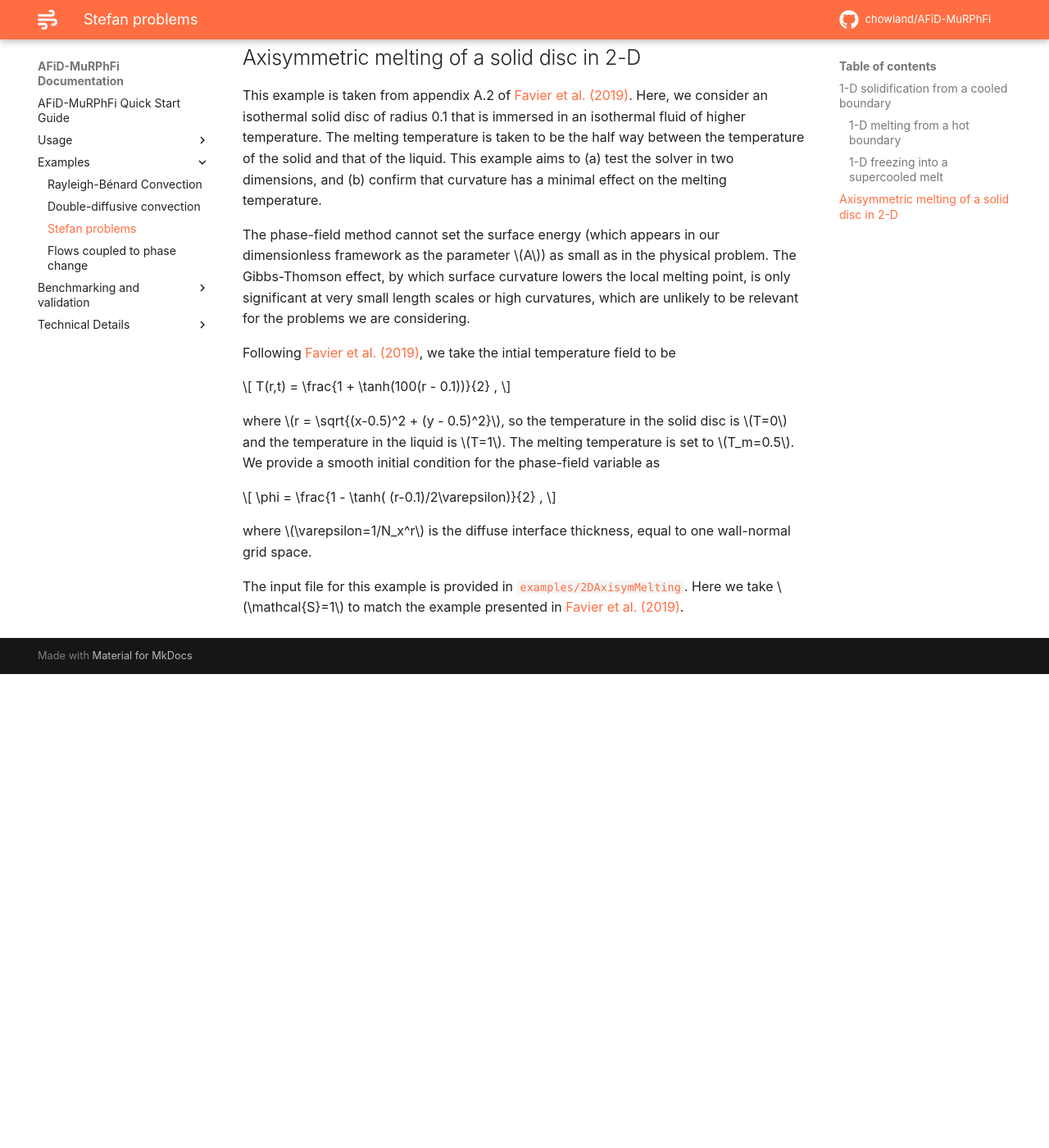
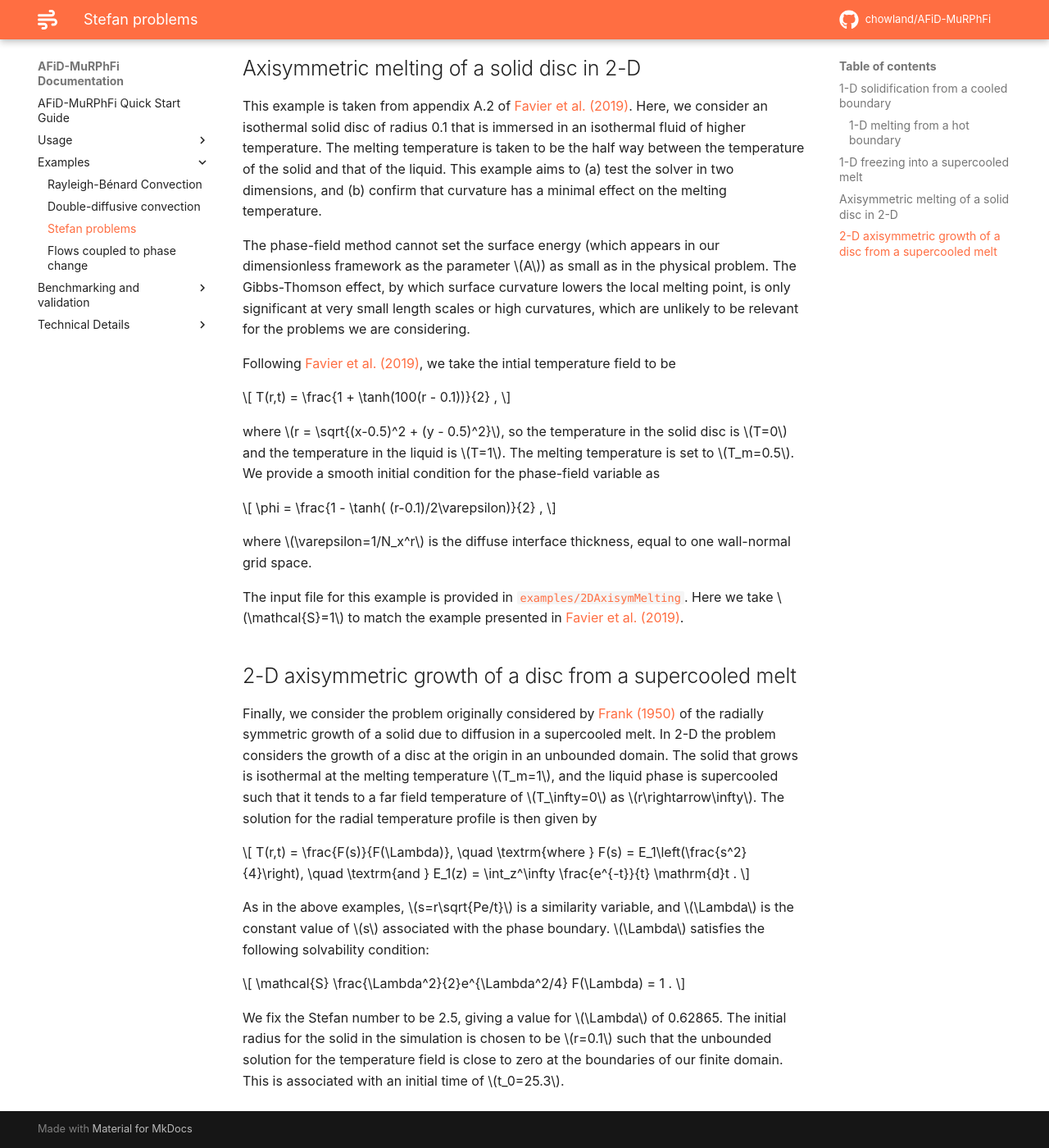
Before and after one commit to chowland/AFiD-MuRPhFi, an MkDocs documentation site: the page built from docs/examples/stefan.md, in a window 1280 px wide and 1400 px high, scrolled down 2173 px. Shown: the whole window at 82% size. Built offline with MkDocs 1.6.1 and Material for MkDocs 9.7.7, drawn with Linux system fonts in a browser that asks for light colours; nearby versions of some CDN libraries; comment, search, counter and statistics services are not loaded; before the commit the page ends 2995 px from its top, so only the background shows below that; some of the changed text lies outside the part shown.

Commit message:
Added details of 2-D s-cool growth

```diff
--- a/docs/examples/stefan.md
+++ b/docs/examples/stefan.md
@@ -52,11 +52,11 @@ The above initial condition can be used by simply mapping $T \rightarrow 1 - T$.
 
 The input file for this example is provided in [`examples/1DMelting`](https://github.com/chowland/AFiD-MuRPhFi/tree/main/examples/1DMelting).
 
-### 1-D freezing into a supercooled melt
+## 1-D freezing into a supercooled melt
 [Davis (2001)](https://doi.org/10.1017/CBO9780511546747) also presents an example where one-dimensional freezing occurs into a liquid that is initially at a temperature *below* the melting temperature.
 In this example, the liquid is initially at $T=0$ and the melting temperature is higher at $T_m=1$.
 As the system evolves, the solid occupies the domain $z<h(t)$ and remains isothermal at the melting temperature.
-In the liquid, a similarity solution can be derived by imposing the boundary condition $T\rightarrow 0$ as $x\rightarrow \infty$, using the same similarity variable $\eta=x/\sqrt{2\kappa t}$ as above:
+In the liquid, a similarity solution can be derived by imposing the boundary condition $T\rightarrow 0$ as $x\rightarrow \infty$, using the same similarity variable $\eta=x/2\sqrt{\kappa t}$ as above:
 
 $$
 T(\eta) = \frac{\mathrm{erfc}(\eta)}{\mathrm{erfc}(\Lambda)} , \qquad
@@ -100,3 +100,24 @@ where $\varepsilon=1/N_x^r$ is the diffuse interface thickness, equal to one wal
 
 The input file for this example is provided in [`examples/2DAxisymMelting`](https://github.com/chowland/AFiD-MuRPhFi/tree/main/examples/2DAxisymMelting).
 Here we take $\mathcal{S}=1$ to match the example presented in [Favier et al. (2019)](https://doi.org/10.1017/jfm.2018.773).
+
+## 2-D axisymmetric growth of a disc from a supercooled melt
+Finally, we consider the problem originally considered by [Frank (1950)](https://doi.org/10.1098/rspa.1950.0080) of the radially symmetric growth of a solid due to diffusion in a supercooled melt.
+In 2-D the problem considers the growth of a disc at the origin in an unbounded domain.
+The solid that grows is isothermal at the melting temperature $T_m=1$, and the liquid phase is supercooled such that it tends to a far field temperature of $T_\infty=0$ as $r\rightarrow\infty$.
+The solution for the radial temperature profile is then given by
+
+$$
+T(r,t) = \frac{F(s)}{F(\Lambda)}, \quad \textrm{where } F(s) = E_1\left(\frac{s^2}{4}\right), \quad \textrm{and } E_1(z) = \int_z^\infty \frac{e^{-t}}{t} \mathrm{d}t .
+$$
+
+As in the above examples, $s=r\sqrt{Pe/t}$ is a similarity variable, and $\Lambda$ is the constant value of $s$ associated with the phase boundary.
+$\Lambda$ satisfies the following solvability condition:
+
+$$
+\mathcal{S} \frac{\Lambda^2}{2}e^{\Lambda^2/4} F(\Lambda) = 1 .
+$$
+
+We fix the Stefan number to be 2.5, giving a value for $\Lambda$ of 0.62865.
+The initial radius for the solid in the simulation is chosen to be $r=0.1$ such that the unbounded solution for the temperature field is close to zero at the boundaries of our finite domain.
+This is associated with an initial time of $t_0=25.3$.
```
